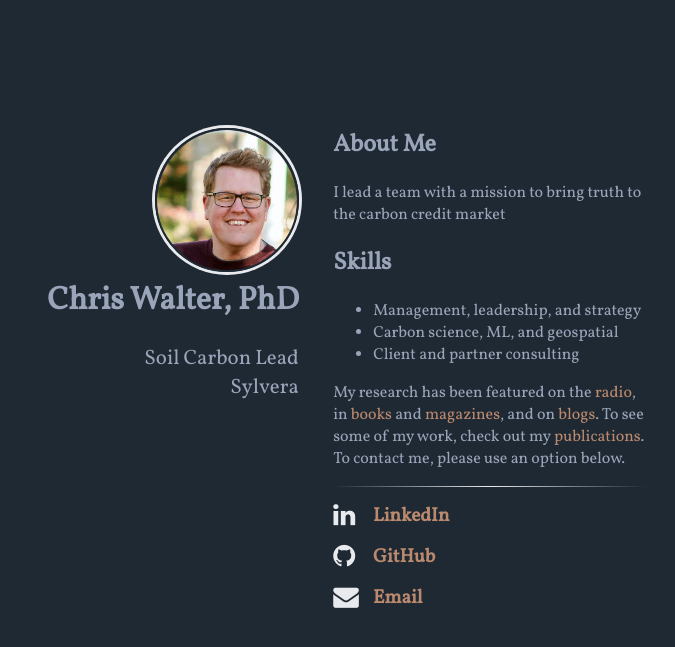
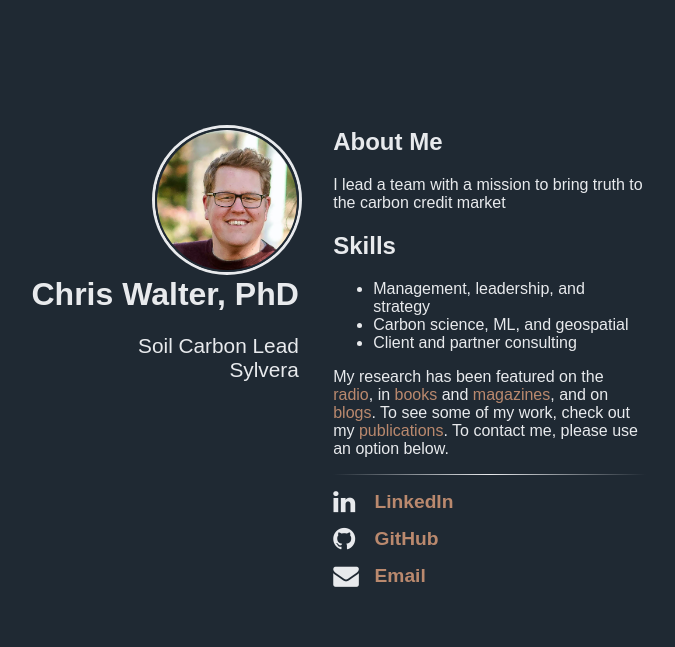
Before and after one commit to waltscience/waltscience.github.io, a Jekyll site: the page built from index.html, in a window 1280 px wide. Shown: the top 647 px of the page, without its empty margins (334-1009 px from the left). Built offline with Jekyll 4.4.1, drawn with Linux system fonts in a browser that asks for light colours; nearby versions of some CDN libraries.

Commit message:
Update main.scss

```diff
--- a/assets/main.scss
+++ b/assets/main.scss
@@ -6,8 +6,8 @@ $anchor-text-color: #BA896E;   /*** #CE534D ***/
 $background-color: #1F2933;    /*** #F1EED9 ***/
 
 body {
-	font-family: 'Vollkorn', serif;
-	color: #9AA5BA;
+	font-family: sans-serif;
+	color: #e8eaed;
 	background-color: $background-color;
 }
 
```
